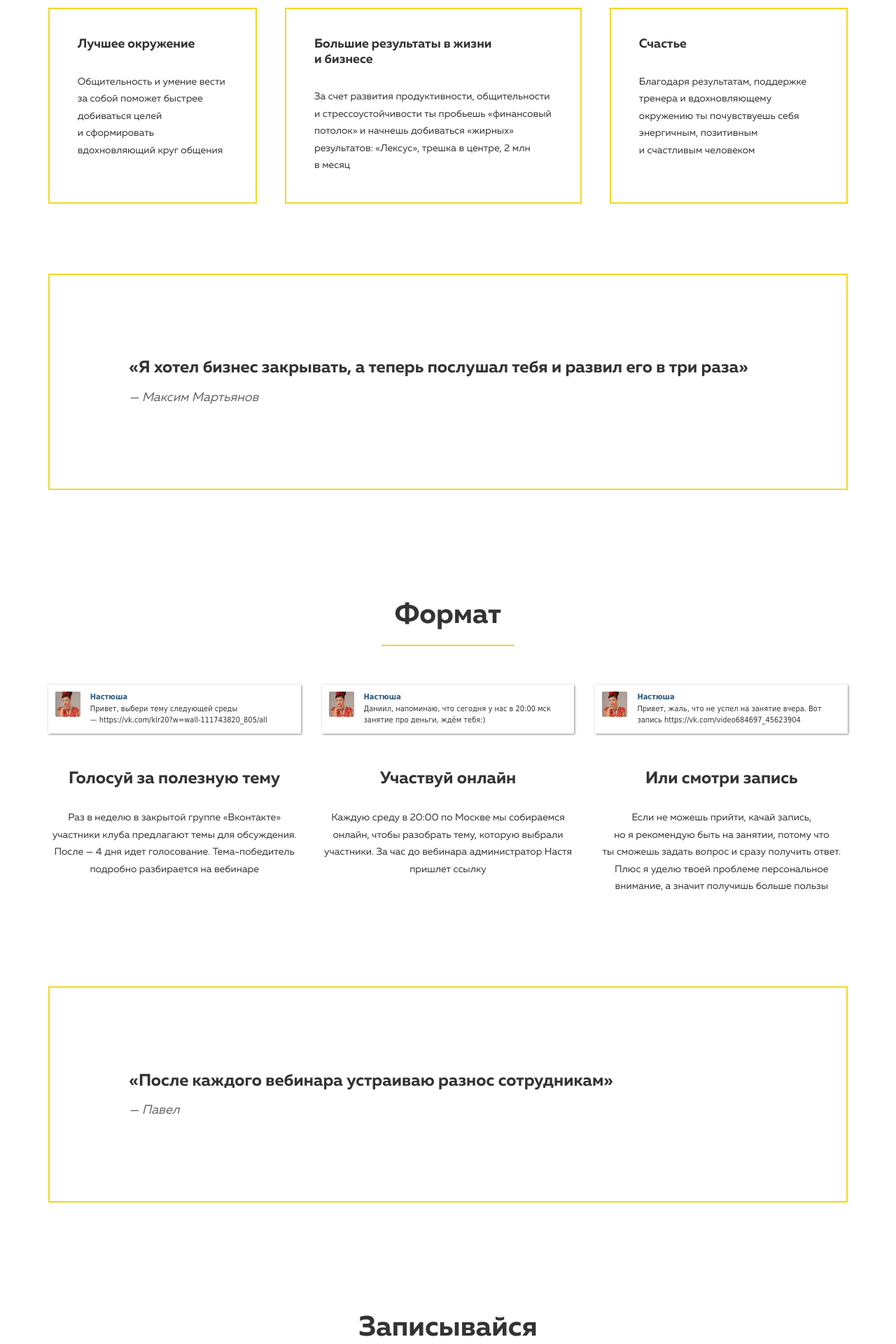
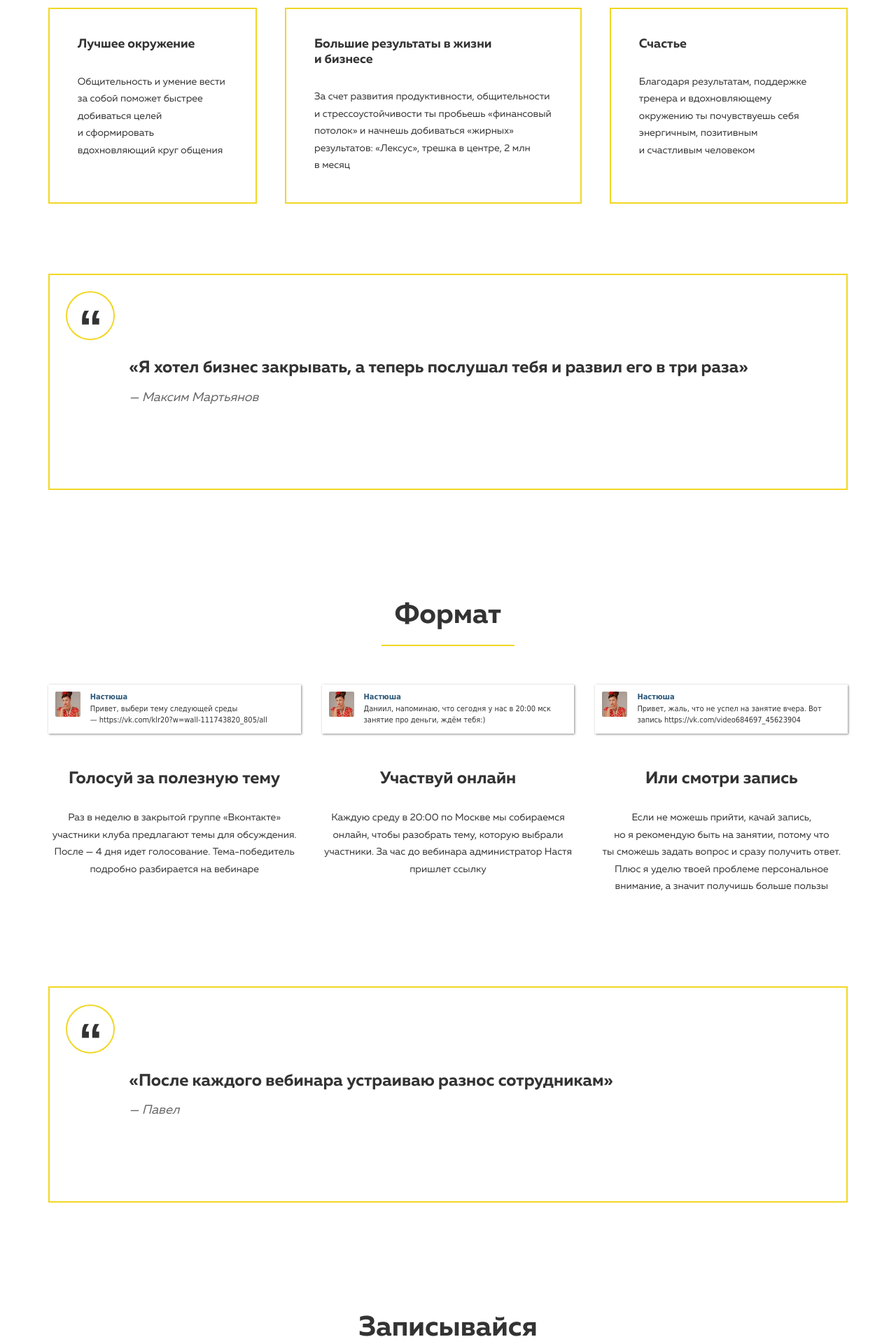
Before and after one commit to club-nv/club.nickvorobiov.com, a Jekyll site: the page built from index.html, in a window 1280 px wide. Shown: the part 3136-5056 px from the top of the page at 70% size. Built offline with Jekyll 4.4.1, drawn with Linux system fonts in a browser that asks for light colours; nearby versions of some CDN libraries.

Commit message:
иконка-кавычка возле отзыва

```diff
--- a/_sass/_s-quote.scss
+++ b/_sass/_s-quote.scss
@@ -17,4 +17,24 @@
     font-size: 1.286em;
     font-style: italic;
   }
+
+  blockquote::before {
+    float: left;
+    margin-top: -90px;
+    margin-left: -90px;
+    font-family: Helvetica;
+    background-color: white;
+    border: 2px solid $color-primary;
+    width: 70px;
+    height: 70px;
+    border-radius: 50%;
+    content: '\201C';
+    font-size: 70px;
+    line-height: 100px;
+    text-align: center;
+    top: 0px;
+    left: 0px;
+    /*color: rgba(255,255,255,0.5);
+    text-shadow: 0 1px 1px rgba(255,255,255,0.1);*/
+  }
 }
```
